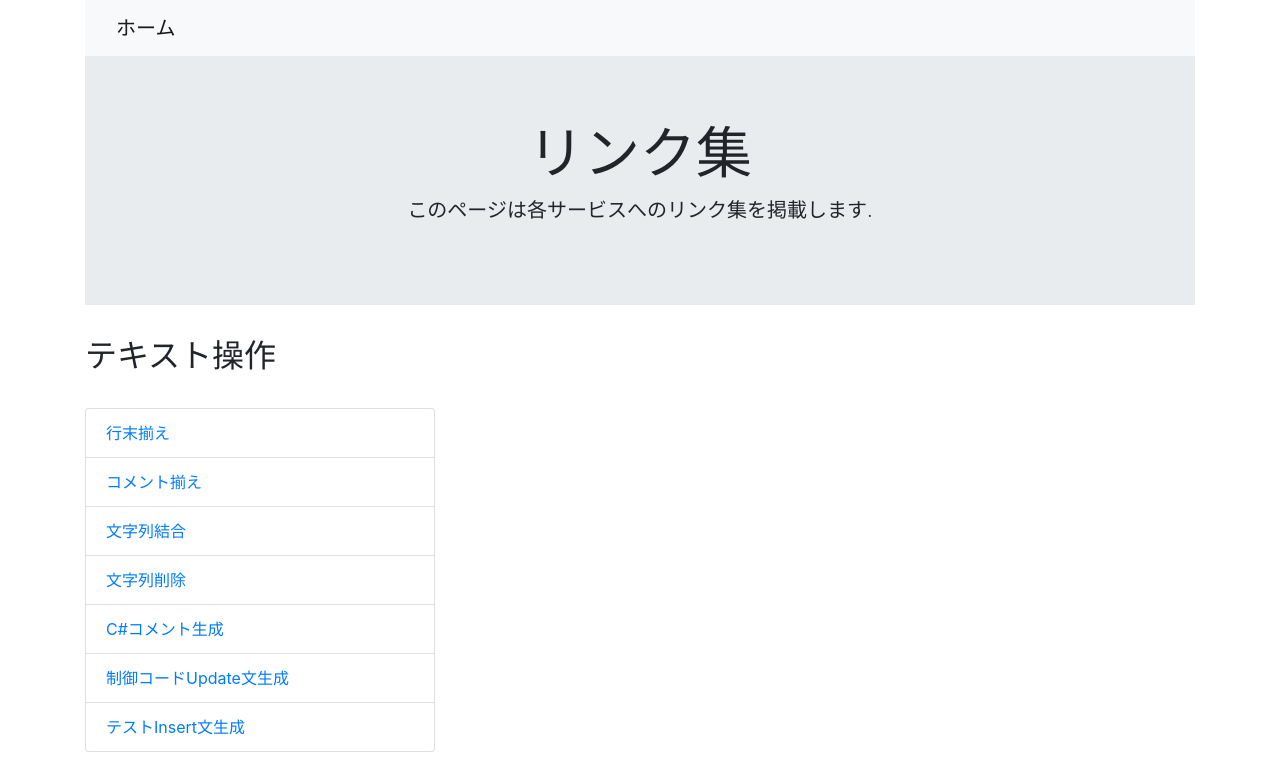
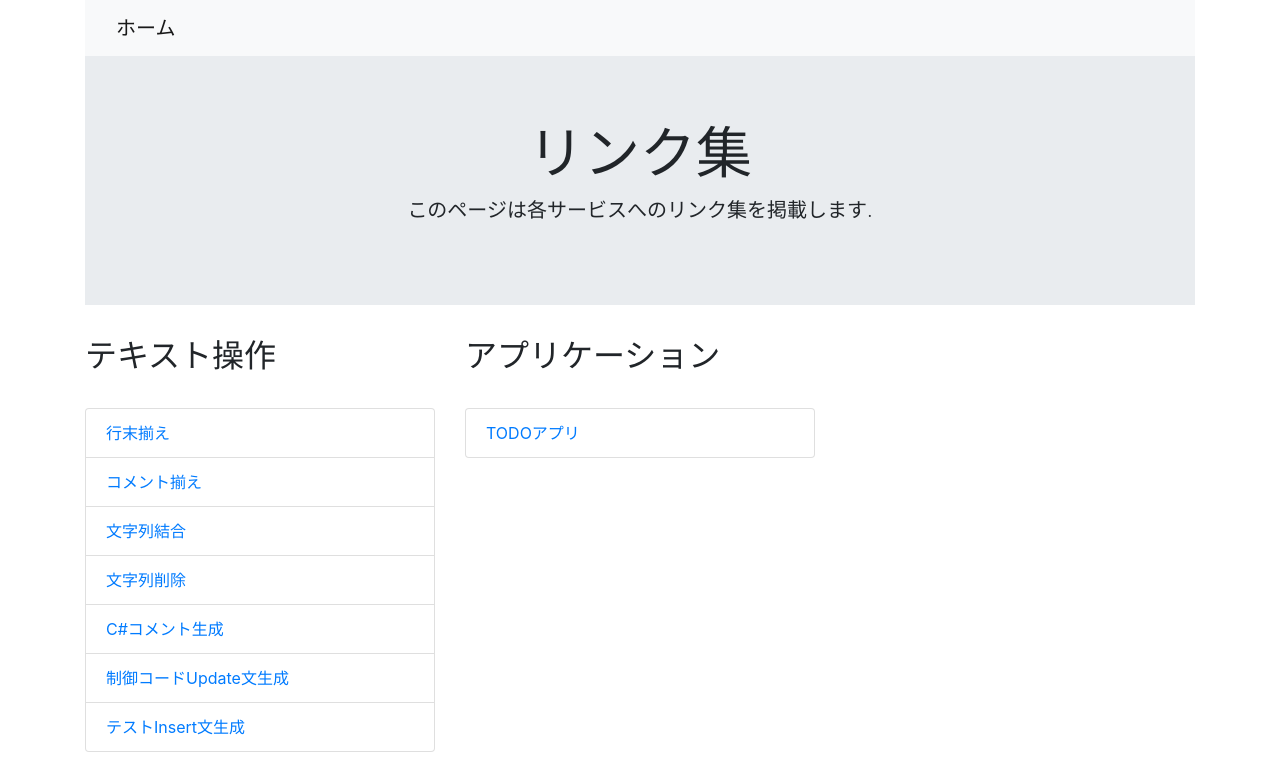
Before and after one commit to sinnlosses/microservice, a plain HTML site: page index.html in a window 1280 px wide. Drawn offline with nearby package versions, Linux system fonts and the light colour scheme.

Commit message:
TODOアプリ追加

```diff
--- a/index.html
+++ b/index.html
@@ -42,6 +42,12 @@
                     <li class="list-group-item"><a href="https://sinnlosses.github.io/microservice-generate-insert-sql/">テストInsert文生成</a></li>
                 </ul>
             </div>
+            <div class="col-lg-4">
+              <h2>アプリケーション</h2></br>
+              <ul class="list-group">
+                  <li class="list-group-item"><a href="https://sinnlosses.github.io/todo-pure/">TODOアプリ</a></li>
+              </ul>
+          </div>
         </div>
     </div>
     <!-- Optional JavaScript -->
```
